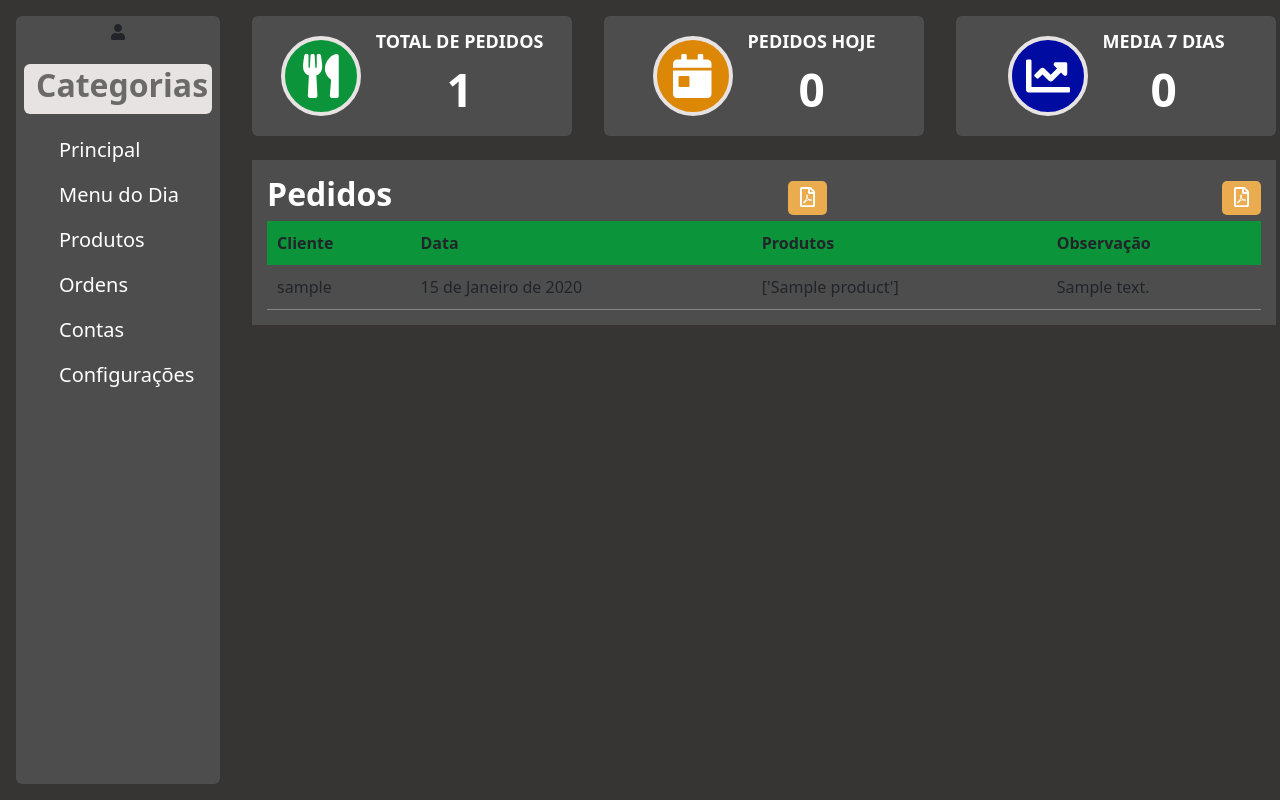
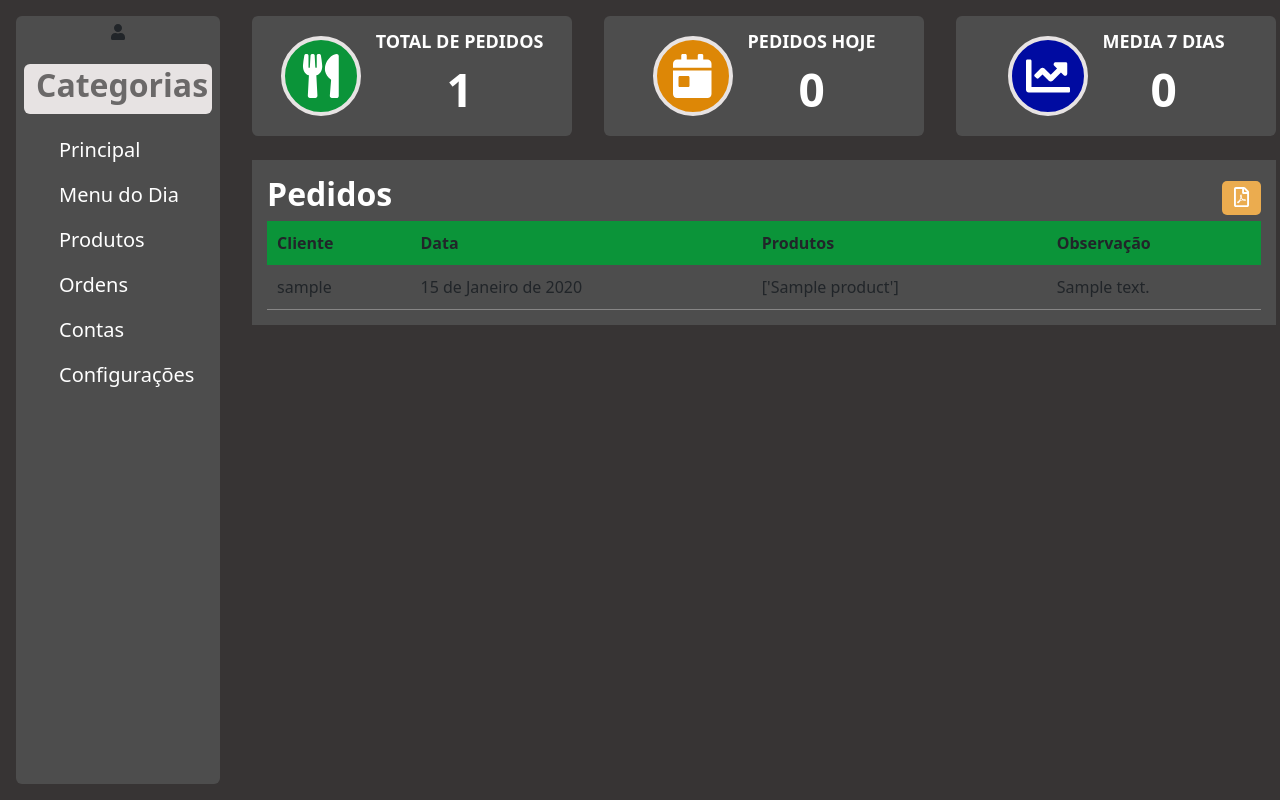
Before and after one commit to gglsilva/quentinhas-delivery, a Django app: page /core/ in a window 1280 px wide. Run offline with Django 4.2, Linux system fonts and the light colour scheme; tables that the repository leaves empty hold one stand-in row (values such as "Sample post"); parts of the project's set-up code (start-up, migrations or seed data) failed here and were passed over; some libraries are stand-ins or nearby versions.

Commit message:
Adiciona modificações no admin product e core dashboard

```diff
--- a/apps/shop/admin.py
+++ b/apps/shop/admin.py
@@ -13,4 +13,5 @@ class ProductAdmin(admin.ModelAdmin):
     list_display = ['name', 'slug', 'price', 'available', 'created', 'updated']
     list_filter = ['available', 'created', 'updated']
     list_editable = ['price', 'available']
+    search_fields = ['name', 'created', 'price']
     prepopulated_fields = {'slug': ('name',)}
--- a/templates/core/dashboard.html
+++ b/templates/core/dashboard.html
@@ -90,11 +90,6 @@
                 <a id="btn-download" title="Relatório" href="{% url "orders:action_print_report_orders" %}">
                     <i id="icon-download" class="far fa-file-pdf"></i>
                 </a>
-
-                <a id="btn-download" title="im" href="{% url "core:extract_productd_image" %}">
-                    <i id="icon-download" class="far fa-file-pdf"></i>
-                </a>
-
             </div>
             <table id="tabela-listar">
                 <thead>
```
